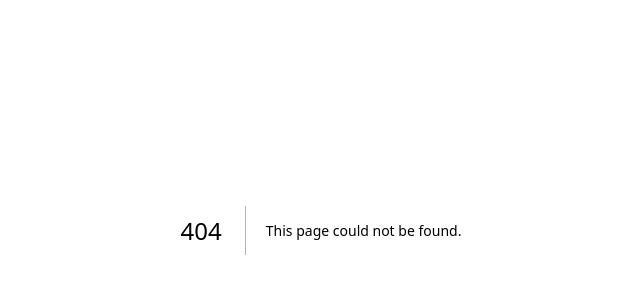
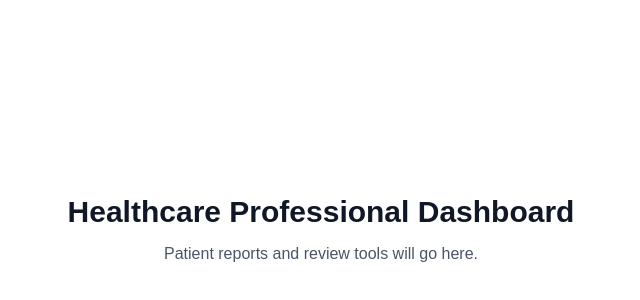
Before and after one commit to shellyagarwal2176/MedHear, a Next.js app in the folder frontend/: page /doctor in a window 1280 px wide. Before the commit this address had no page. Shown: the part 170-470 px from the top of the page, without its empty margins (319-959 px from the left). Built offline with nearby package versions, Linux system fonts and the light colour scheme.

Commit message:
Add placeholder patient and doctor route pages

```diff
--- /dev/null
+++ b/frontend/src/app/doctor/page.tsx
@@ -0,0 +1,10 @@
+export default function DoctorPage() {
+  return (
+    <main className="min-h-screen bg-white flex items-center justify-center">
+      <div className="text-center px-6">
+        <h1 className="text-3xl font-bold text-gray-900 mb-3">Healthcare Professional Dashboard</h1>
+        <p className="text-gray-600">Patient reports and review tools will go here.</p>
+      </div>
+    </main>
+  );
+}
--- /dev/null
+++ b/frontend/src/app/patient/page.tsx
@@ -0,0 +1,10 @@
+export default function PatientPage() {
+  return (
+    <main className="min-h-screen bg-white flex items-center justify-center">
+      <div className="text-center px-6">
+        <h1 className="text-3xl font-bold text-gray-900 mb-3">Patient Portal</h1>
+        <p className="text-gray-600">Sign detection and reporting will go here.</p>
+      </div>
+    </main>
+  );
+}
```
